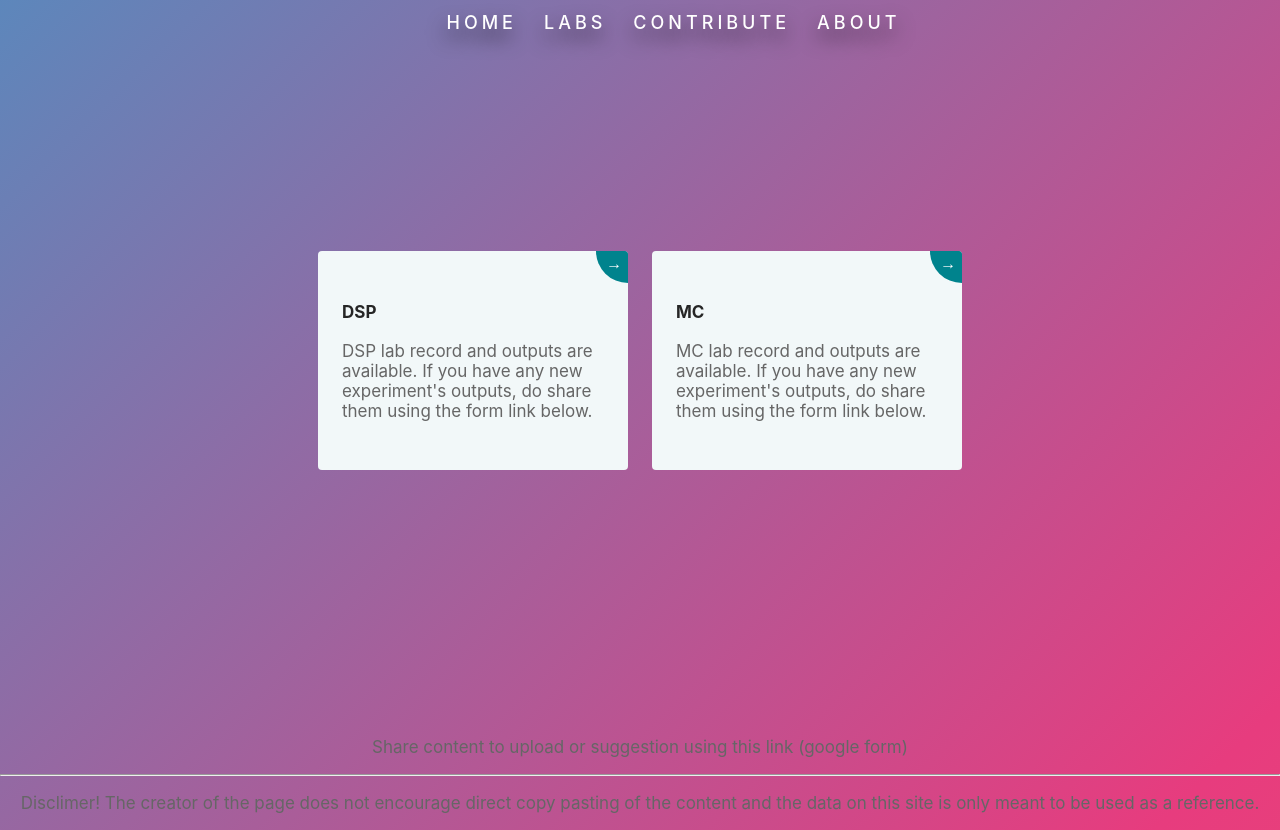
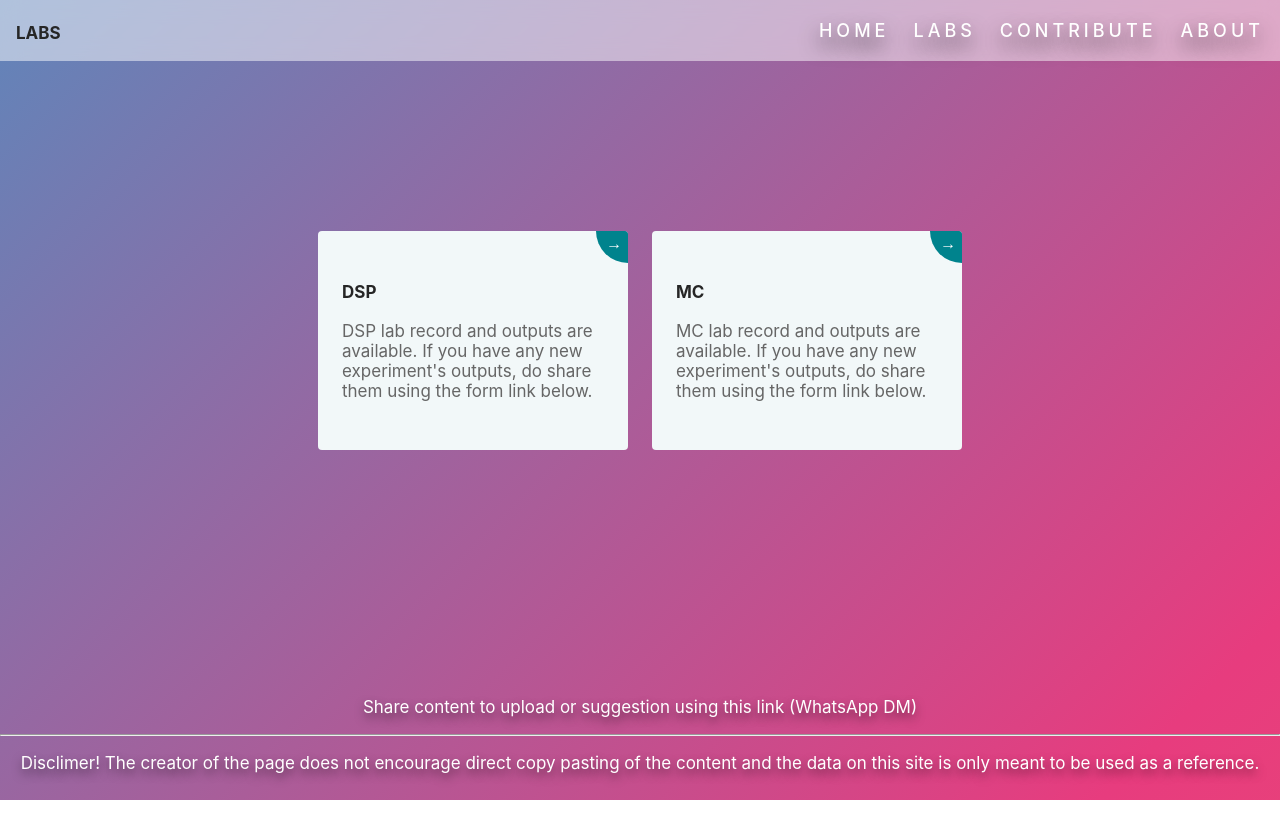
Before and after one commit to Prithvi12890/labs-data, a React (Create React App) app: page /labs-data/home in a window 1280 px wide. After the commit the page ends 800 px from the top, so only its background shows below. Built offline with nearby package versions, Linux system fonts and the light colour scheme.

Commit message:
Nav bar changed

```diff
--- a/src/App.css
+++ b/src/App.css
@@ -1,21 +1,24 @@
 .nav-bar{
+    width: 100%;
     display: flex;
-    list-style: none;
-    /* position: absolute; */
-    justify-content: center;
-    /* right: 0; */
-    margin-right: 15px;
-    margin-top: 5px;
-    text-decoration: none;
+    background-color: rgba(255, 255, 255, 0.5);
+    backdrop-filter: blur(10px);
+    padding-top: 0.25rem;
+    padding-bottom: 0.25rem;
     position: fixed;
     top: 0;
-    width: 100%;
 }
 
-.nav-bar li{
-    margin: 2px;
-    margin-right: 15px;
-    padding: 5px;
+.nav-list{
+    display: flex;
+    list-style-type: none;
+    gap: 1.5rem;
+    padding-right: 1rem;
+}
+
+.nav-bar h3{
+    padding-left: 1rem;
+    flex-grow: 1;
 }
 
 .link-style{
--- a/src/App.js
+++ b/src/App.js
@@ -59,9 +59,12 @@ function App() {
   return (
     <div className="App">
         <BrowserRouter>
-            <ul className="nav-bar">
+          <div className='nav-bar'>
+            <h3>LABS</h3>
+            <ul className="nav-list">
                 {navButtons.map((navButton) => <li><Link className="link-style" to={navButton.link}>{navButton.name}</Link></li>)}
             </ul>
+          </div>
 
             {/* <Header/> */}
 
--- a/src/my-components/Footer.js
+++ b/src/my-components/Footer.js
@@ -3,7 +3,7 @@ function Footer(){
     return (
         <div className="Footer">
             <p>
-                Share content to upload or suggestion using this link (google form)
+                Share content to upload or suggestion using this link (WhatsApp DM)
             </p>
             <hr />
             <p>
--- a/src/my-components/LabCards.css
+++ b/src/my-components/LabCards.css
@@ -3,8 +3,8 @@
 }
 
 .cards {
-  min-width: 100vh;
-  min-height: 90vh;
+  min-width: 100%;
+  min-height: 85vh;
   display: flex;
   flex-wrap: wrap;
   align-items: center;
--- a/src/my-components/my-components.css
+++ b/src/my-components/my-components.css
@@ -1,9 +1,12 @@
 .Footer{
     width: 100%;
+    padding-bottom: 0.25rem;
 }
 
 .Footer p{
     text-align: center;
+    color: white;
+    text-shadow: 0 5px 10px rgba(0, 0, 0, 0.5);
 }
 
 .Header h1{
```
Also changed, not shown: src/my-components/ErrorPage.js (line endings or trailing spaces).
